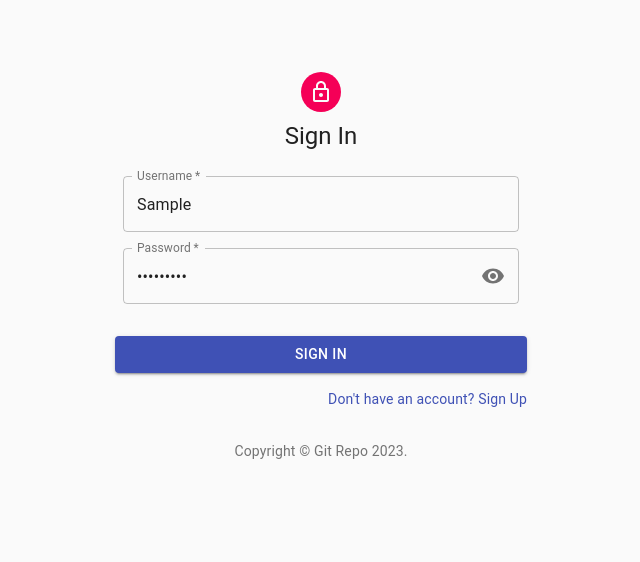
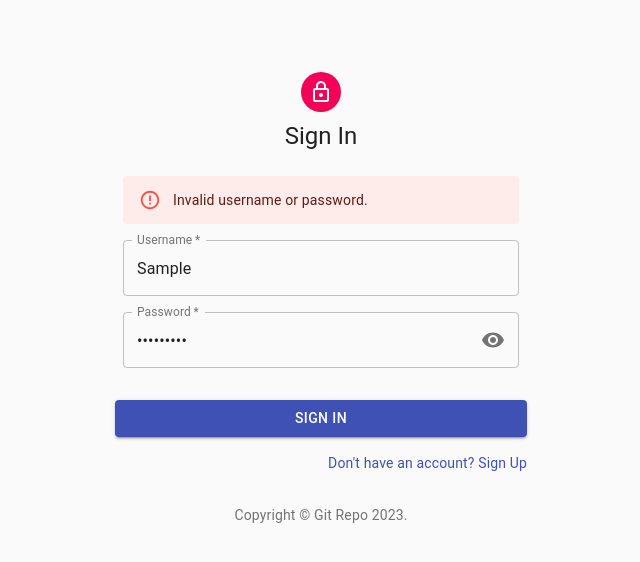
Before and after one commit to CMSC-495-Group-One/TaskManagementUI, a React (Create React App) app: page / in a window 1280 px wide. Both pictures are taken after typing "Sample", "Sample123" into the empty fields and a click on the button "SIGN IN". Shown: the top 562 px of the page, without its empty margins (319-959 px from the left). Built offline with nearby package versions, Linux system fonts and the light colour scheme; no server answers.

Commit message:
Changed to sing-in.js to show errors if invalid credentials and redirect to tasks page if valid added MUI dependecies for "lab" components

```diff
--- a/package.json
+++ b/package.json
@@ -15,6 +15,7 @@
   "dependencies": {
     "@material-ui/core": "^4.12.4",
     "@material-ui/icons": "^4.11.3",
+    "@material-ui/lab": "^4.11.3-deprecations.1",
     "axios": "^1.4.0",
     "jwt-decode": "^3.1.2",
     "react": "^17.0.2",
--- a/src/components/sign-in.js
+++ b/src/components/sign-in.js
@@ -16,7 +16,8 @@ import Button from "@material-ui/core/Button";
 import {IconButton, InputAdornment} from "@material-ui/core";
 import {Visibility, VisibilityOff} from "@material-ui/icons";
 import TextField from "@material-ui/core/TextField";
-
+import {Alert} from "@material-ui/lab";
+import http from "../services/HttpService";
 
 const useStyles = makeStyles((theme) => ({
     paper: {
@@ -54,21 +55,20 @@ function Copyright() {
 
 export default function SignInForm() {
     const classes = useStyles();
-    //const { handleSubmit, control, formState: { errors } } = useForm();
-
         const formMethods = useForm();
-    const {signIn} = useAuth();
+        const { signIn } = useAuth();
         const navigate = useNavigate();
 
         const {
+            control,
             register,
-        control,
             handleSubmit,
-        formState: {errors},
+            formState: { errors },
         } = formMethods;
 
         const [isLoading, setIsLoading] = useState(false);
         const [loginError, setLoginError] = useState(null);
+
 
         const onSubmit = async (data) => {
             setIsLoading(true);
@@ -82,7 +82,13 @@ export default function SignInForm() {
                 // handle error, e.g. show a message to the user
                 setLoginError("Invalid username or password.");
             }
-    }
+        };
+
+    // Error Message Div:
+    const errorDiv =loginError
+        ? <Alert severity="error">{loginError}</Alert>
+        : '';
+
     const [showPassword, setShowPassword] = useState(false);
 
     const handleClickShowPassword = () => setShowPassword((show) => !show);
@@ -104,8 +110,10 @@ export default function SignInForm() {
                 </Typography>
                 <form className={classes.form} onSubmit={handleSubmit(onSubmit)}>
                     <Grid container spacing={2}>
+                        <Grid item xs={12}>{errorDiv}</Grid>
                         <Grid item xs={12}>
                             <InputField
+                                {...register("username")}
                                 name="username"
                                 control={control}
                                 defaultValue=""
@@ -120,14 +128,15 @@ export default function SignInForm() {
                         </Grid>
                         <Grid item xs={12}>
                             <TextField
+                                {...register("password")}
                                 name="password"
                                 label="Password"
                                 control={control}
                                 defaultValue=""
-                                type={showPassword ? "text" : "password"}
                                 required
                                 fullWidth
                                 variant="outlined"
+                                type={showPassword ? "text" : "password"}
                                 InputProps={
                                 {
                                     endAdornment: (
@@ -143,9 +152,6 @@ export default function SignInForm() {
                                         </InputAdornment>
                                     )
 
-                                            }}
-                                rules={{
-                                    required: 'Password is required',
                                             }}
                                 error={!!errors.password}
                                 helperText={errors.password?.message}
--- a/src/services/HttpService.js
+++ b/src/services/HttpService.js
@@ -4,7 +4,7 @@ const local = "http://localhost:8080/v1";
 const test = "https://task-management-api-test-5ef9ebfe6fb3.herokuapp.com/v1";
 
 const http = axios.create({
-  baseURL: test,
+  baseURL: local,
   headers: {
     "Content-Type": "application/json",
   },
```
Lines whose indentation alone changed are shown as unchanged.
